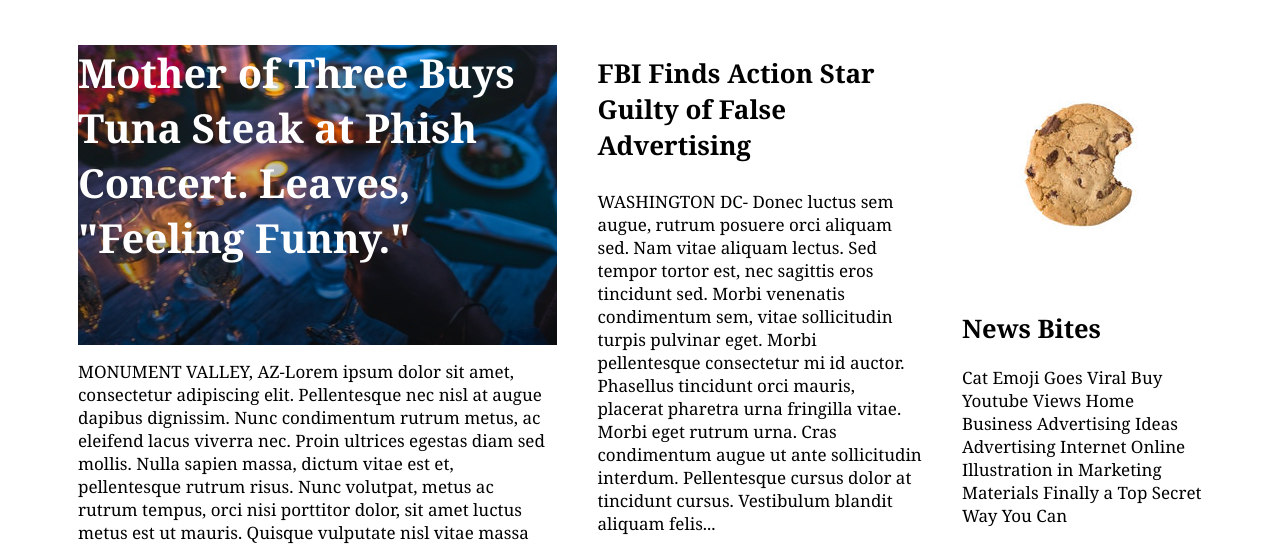
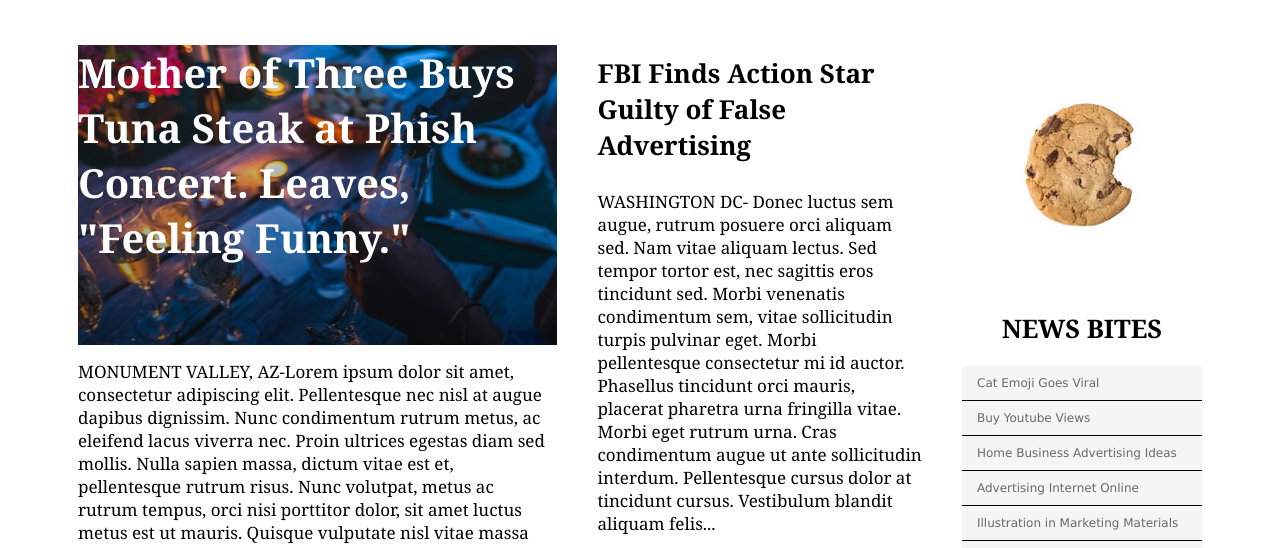
Before and after one commit to rhoffen/mytimes, a plain HTML site: page index.html in a window 1280 px wide. Shown: the part 104-652 px from the top of the page. Drawn offline with Linux system fonts and the light colour scheme.

Commit message:
Third column formatted.

```diff
--- a/Resources/css/style.css
+++ b/Resources/css/style.css
@@ -152,3 +152,21 @@ article{
   flex-direction: column;
   width: 240px;
 }
+
+article.bites h2{
+  font-size= 16px;
+  font-weight: bold;
+  text-align: center;
+  text-transform: uppercase;
+}
+
+.bite{
+  background-color: WhiteSmoke;
+  font-family: Verdana;
+  font-size: 12px;
+  color: DimGray;
+  margin: 0;
+  /*border-top: 1px solid black;*/
+  border-bottom: 1px solid black;
+  padding: 10px 0 10px 15px;
+}
--- a/index.html
+++ b/index.html
@@ -83,7 +83,11 @@
 
         <article class="bites">
           <h2>News Bites</h2>
-          <p>Cat Emoji Goes Viral Buy Youtube Views Home Business Advertising Ideas Advertising Internet Online Illustration in Marketing Materials Finally a Top Secret Way You Can</p>
+          <p class="bite">Cat Emoji Goes Viral</p> <p class="bite">Buy Youtube Views</p>
+          <p class="bite">Home Business Advertising Ideas</p>
+          <p class="bite">Advertising Internet Online</p>
+          <p class="bite">Illustration in Marketing Materials</p>
+          <p class="bite">Finally a Top Secret Way You Can</p>
         </article>
       </section>
     </section>
```
